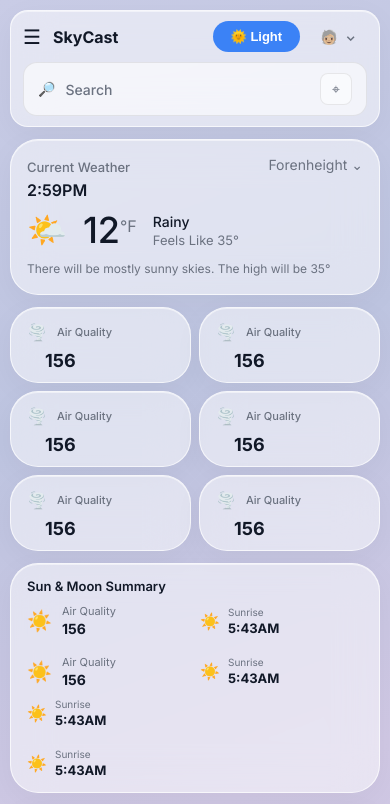
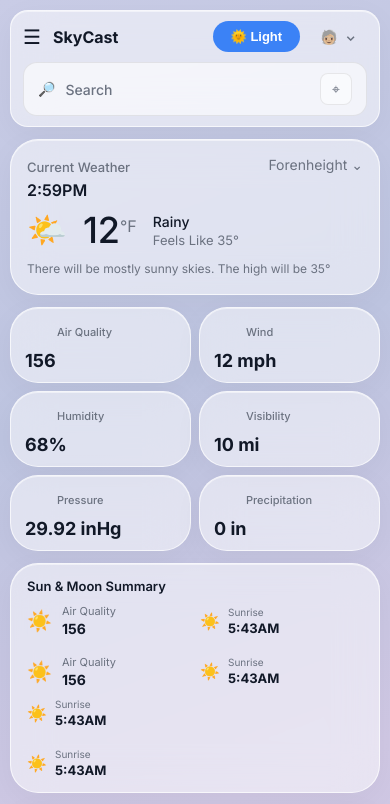
Before and after one commit to Divasdev/Let-S-React, a React (Vite) app in the folder Weather-App/: page / in a window 390 px wide. Shown: the top 804 px of the page. Built offline with nearby package versions, Linux system fonts and the light colour scheme.

Commit message:
origin main

```diff
--- /dev/null
+++ b/Weather-App/data.js
@@ -0,0 +1,97 @@
+export const weatherData = {
+  currentWeather: {
+    city: "San Francisco",
+    country: "US",
+    temperature: 68,
+    condition: "Partly Cloudy",
+    icon: "partly-cloudy-day", // Corresponds to an icon name or path
+    high: 72,
+    low: 55,
+    feelsLike: 68,
+    description: "Partly cloudy conditions will continue all day. Wind gusts are up to 15 mph."
+  },
+  weatherStats: [
+    {
+      id: "air-quality",
+      title: "Air Quality",
+      icon: "leaf",
+      value: "156",
+      description: "Unhealthy",
+      info: "Air quality is poor today."
+    },
+    {
+      id: "wind",
+      title: "Wind",
+      icon: "wind",
+      value: "12 mph",
+      description: "Direction: NW",
+      info: "Gusts up to 18 mph."
+    },
+    {
+      id: "humidity",
+      title: "Humidity",
+      icon: "droplet",
+      value: "68%",
+      description: "Dew point: 55°",
+      info: "Comfortable right now."
+    },
+    {
+      id: "visibility",
+      title: "Visibility",
+      icon: "eye",
+      value: "10 mi",
+      description: "Perfectly clear view",
+      info: "Visibility is good."
+    },
+    {
+      id: "pressure",
+      title: "Pressure",
+      icon: "gauge",
+      value: "29.92 inHg",
+      description: "Falling",
+      info: "Expected to drop slightly."
+    },
+    {
+      id: "precipitation",
+      title: "Precipitation",
+      icon: "cloud-rain",
+      value: "0 in",
+      description: "in last 24h",
+      info: "Next expected is 0.1 in on Thursday."
+    }
+  ],
+  hourlyForecast: [
+    { id: "h1", time: "Now", temperature: 68, condition: "Partly Cloudy", icon: "partly-cloudy-day" },
+    { id: "h2", time: "11 AM", temperature: 70, condition: "Sunny", icon: "clear-day" },
+    { id: "h3", time: "12 PM", temperature: 71, condition: "Sunny", icon: "clear-day" },
+    { id: "h4", time: "1 PM", temperature: 72, condition: "Sunny", icon: "clear-day" },
+    { id: "h5", time: "2 PM", temperature: 72, condition: "Sunny", icon: "clear-day" },
+    { id: "h6", time: "3 PM", temperature: 71, condition: "Partly Cloudy", icon: "partly-cloudy-day" },
+    { id: "h7", time: "4 PM", temperature: 70, condition: "Cloudy", icon: "cloudy" },
+    { id: "h8", time: "5 PM", temperature: 68, condition: "Cloudy", icon: "cloudy" },
+    { id: "h9", time: "6 PM", temperature: 66, condition: "Light Rain", icon: "rain" },
+    { id: "h10", time: "7 PM", temperature: 64, condition: "Light Rain", icon: "rain" },
+    { id: "h11", time: "8 PM", temperature: 62, condition: "Cloudy", icon: "cloudy" },
+    { id: "h12", time: "9 PM", temperature: 60, condition: "Clear", icon: "clear-night" }
+  ],
+  dailyForecast: [
+    { id: "d1", day: "Today", minTemp: 55, maxTemp: 72, condition: "Partly Cloudy", icon: "partly-cloudy-day", precipitationChance: 20 },
+    { id: "d2", day: "Tue", minTemp: 54, maxTemp: 70, condition: "Sunny", icon: "clear-day", precipitationChance: 0 },
+    { id: "d3", day: "Wed", minTemp: 57, maxTemp: 73, condition: "Cloudy", icon: "cloudy", precipitationChance: 10 },
+    { id: "d4", day: "Thu", minTemp: 52, maxTemp: 64, condition: "Rain", icon: "rain", precipitationChance: 80 },
+    { id: "d5", day: "Fri", minTemp: 50, maxTemp: 62, condition: "Showers", icon: "showers", precipitationChance: 60 },
+    { id: "d6", day: "Sat", minTemp: 52, maxTemp: 68, condition: "Partly Cloudy", icon: "partly-cloudy-day", precipitationChance: 10 },
+    { id: "d7", day: "Sun", minTemp: 55, maxTemp: 71, condition: "Sunny", icon: "clear-day", precipitationChance: 0 },
+    { id: "d8", day: "Mon", minTemp: 58, maxTemp: 75, condition: "Sunny", icon: "clear-day", precipitationChance: 0 },
+    { id: "d9", day: "Tue", minTemp: 60, maxTemp: 77, condition: "Partly Cloudy", icon: "partly-cloudy-day", precipitationChance: 20 },
+    { id: "d10", day: "Wed", minTemp: 62, maxTemp: 79, condition: "Cloudy", icon: "cloudy", precipitationChance: 30 }
+  ],
+  sunMoonData: {
+    sunrise: "6:15 AM",
+    sunset: "7:45 PM",
+    moonrise: "10:30 PM",
+    moonset: "9:00 AM",
+    moonPhase: "Waning Gibbous",
+    illumination: "75%"
+  }
+};
--- a/Weather-App/src/App.jsx
+++ b/Weather-App/src/App.jsx
@@ -2,40 +2,7 @@ import { MainLayout } from "./components/Layout/MainLayout";
 import { NavBar } from "./components/Navbar/Navbar";
 import "./App.css";
 
-const data = [
-  {
-    city: "Khulna, Bangladesh",
-    current: {
-      time: "2:59PM",
-      temperature: 12,
-      unit: "F",
-      condition: "Rainy",
-      feelsLike: 35,
-      icon: "partly-cloudy",
-      description: "There will be mostly sunny skies. The high will be 35°."
-    },
-    stats: {
-      airQuality: 156,
-      wind: "1 mph",
-      humidity: "54%",
-      visibility: "3 mi",
-      pressure: "27.65 in",
-      temperature: "66°"
-    },
-    astronomy: {
-      sun: { rise: "5:43AM", set: "5:43AM" },
-      moon: { rise: "5:43AM", set: "5:43AM" }
-    },
-    forecast: {
-      today: [
-        { time: "1AM", condition: "Mostly Cloudy", temp: 12, wind: "120km", humidity: "59%", icon: "cloudy" },
-        { time: "2AM", condition: "Mostly Cloudy", temp: 12, wind: "120km", humidity: "59%", icon: "cloudy" },
-      ],
-      tomorrow: [],
-      tenDays: []
-    }
-  }
-];
+
 
 function App() {
   return (
--- a/Weather-App/src/components/StatsGrid/StatCard.jsx
+++ b/Weather-App/src/components/StatsGrid/StatCard.jsx
@@ -1,12 +1,15 @@
-function StatCard() {
+
+
+
+function StatCard({ title, value }) {
   return (
     <div className="stat-card">
       <div className="stat-top">
-        <div className="stat-icon">🌪️</div>
-        <span className="stat-title">Air Quality</span>
+        <div className="stat-icon"></div>
+        <span className="stat-title">{title}</span>
       </div>
 
-      <h3 className="stat-value">156</h3>
+      <h3 className="stat-value">{value}</h3>
     </div>
   );
 }
--- a/Weather-App/src/components/StatsGrid/StatsGrid.css
+++ b/Weather-App/src/components/StatsGrid/StatsGrid.css
@@ -63,7 +63,6 @@
   font-weight: 700;
   color: var(--text-primary);
   line-height: 1;
-  margin-left: 32px;
 }
 
 /* ── Tablet ─────────────────────────── */
@@ -87,7 +86,6 @@
 
   .stat-value {
     font-size: 20px;
-    margin-left: 24px;
   }
 }
 
@@ -105,7 +103,6 @@
 
   .stat-value {
     font-size: 18px;
-    margin-left: 20px;
   }
 
   .stat-title {
--- a/Weather-App/src/components/StatsGrid/StatsGrid.jsx
+++ b/Weather-App/src/components/StatsGrid/StatsGrid.jsx
@@ -1,42 +1,24 @@
- import StatCard from "./StatCard";
- import "./StatsGrid.css";
+import StatCard from "./StatCard";
+import "./StatsGrid.css";
+import { weatherData } from "../../../data.js";
 
- export function StatsGrid() {
+export function StatsGrid() {
 
   return (
     <div className="stats-grid">
-      <StatCard
 
-        title="Air Quality"
-        value="156"
-        icon="🌪️"
-
-      />
-      <StatCard
-         title="Wind"
-        value="1 mph"
-        icon="💨"
-      />
-      <StatCard
-         title="Humidity"
-        value="54%"
-        icon="💧"
-      />
-      <StatCard
-       title="Visibility"
-        value="3 mi"
-        icon="👀"
-      />
-      <StatCard
-         title="Pressure"
-        value="27.65 in"
-        icon="䷮"
-      />
-      <StatCard
-         title="pressure"
-        value="66℃"
-        icon="䷮"
-      />
+      {
+        weatherData.weatherStats.map((stat) => {
+          return (
+            <StatCard
+              key={stat.id}
+              title={stat.title}
+              value={stat.value}
+              icon={stat.icon}
+            />
+          )
+        })
+      }
 
     </div>
   );
```
Also changed, not shown: 1 other file (tests, documents, lock files or other folders).
